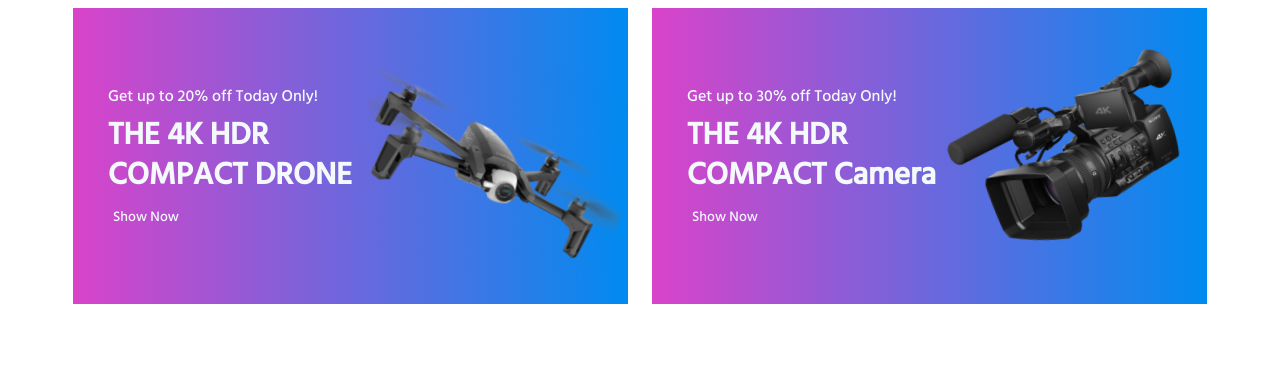
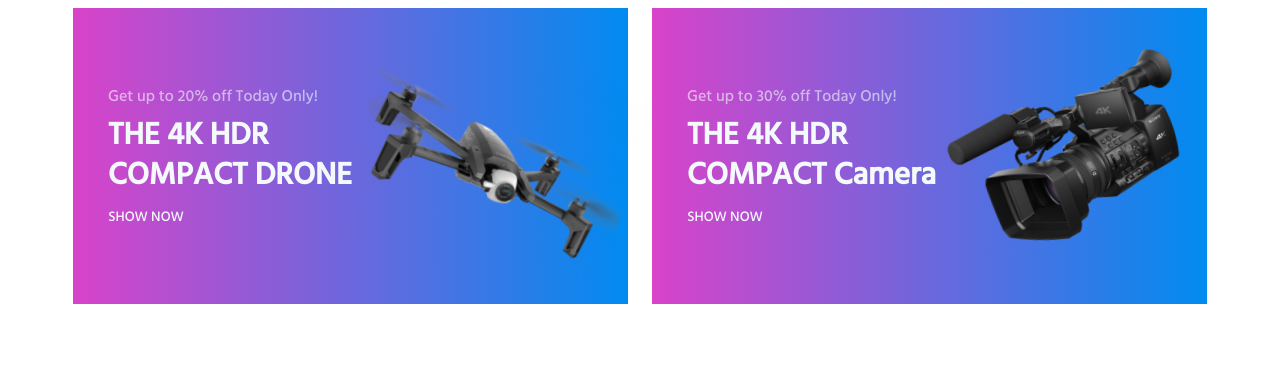
Before and after one commit to OlegPlt/TMS_Training-project, a plain HTML site: page axit/Homework 4/HW4.html in a window 1280 px wide. Drawn offline with Linux system fonts and the light colour scheme.

Commit message:
Some changes of HW4

```diff
--- a/axit/Homework 4/styles/HW4.css
+++ b/axit/Homework 4/styles/HW4.css
@@ -43,6 +43,7 @@
     line-height: 27px;
     color: #F4F9FC;
     text-align: left;
+    opacity: 0.6;
 }
 
 .block__main-content {
@@ -70,4 +71,5 @@
     font-size: 14px;
     line-height: 27px;
     color: #F4F9FC;
+    text-transform: uppercase;
 }
```
